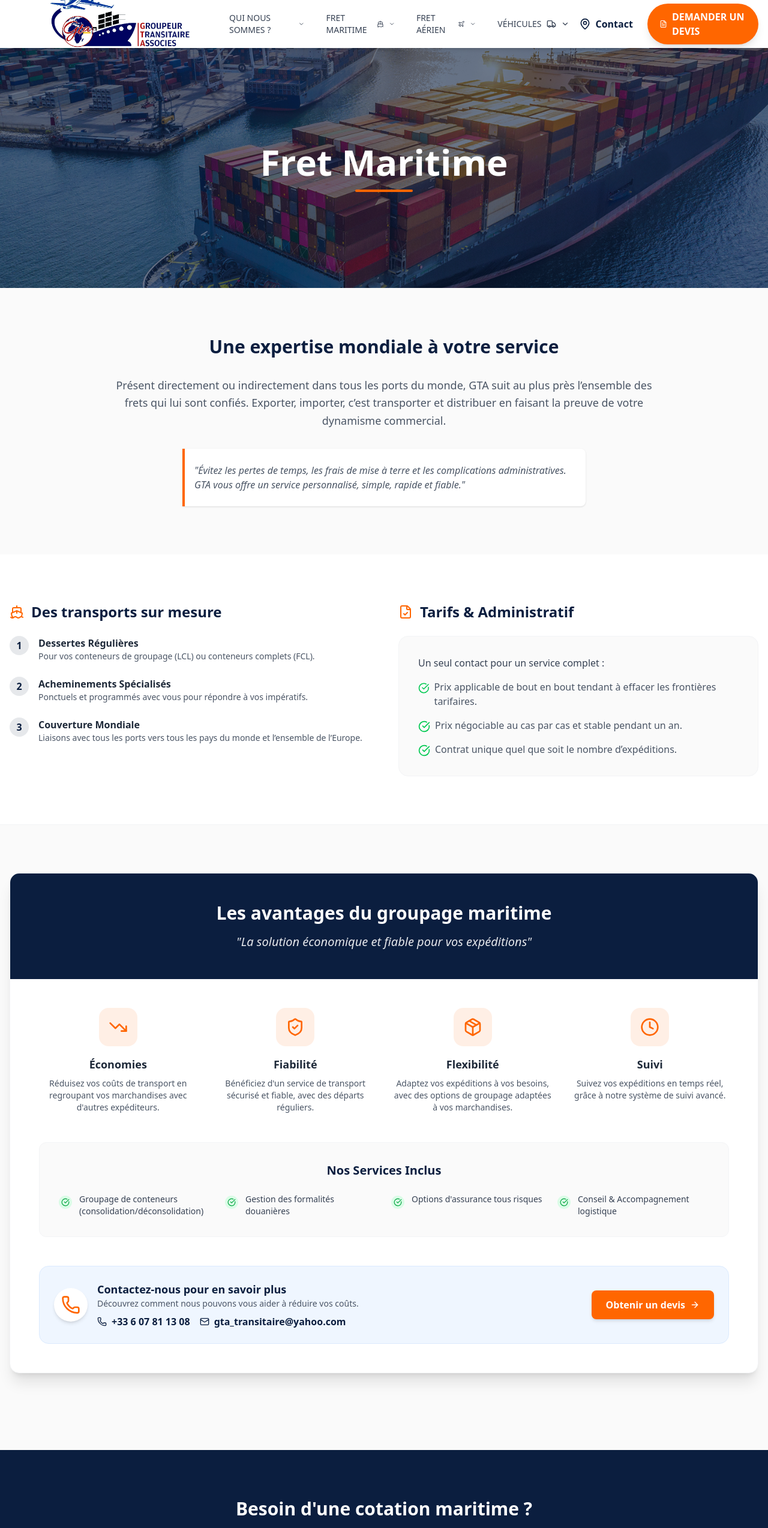
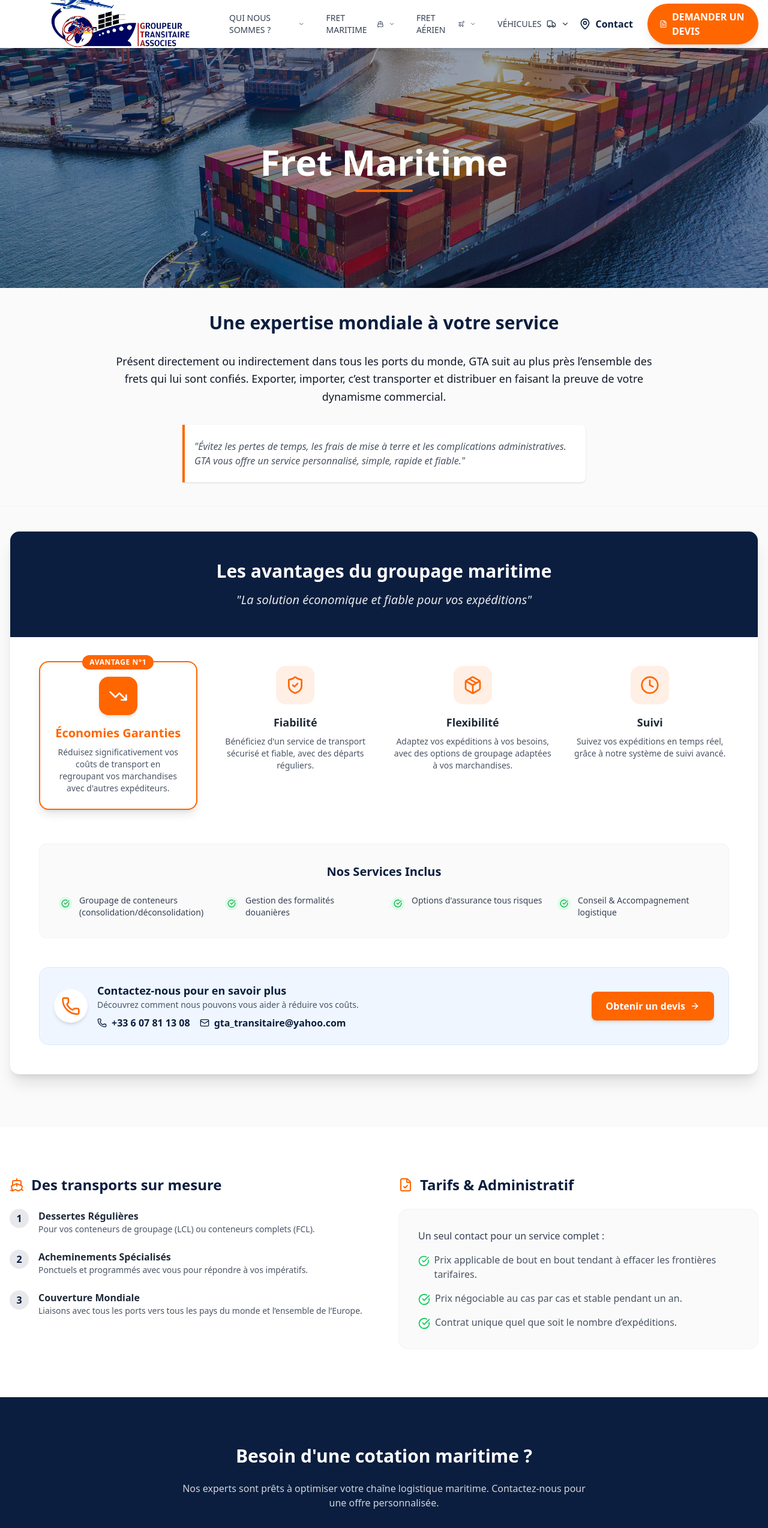
Before and after one commit to Slyannn/gta-transit, a Next.js app: page /maritime in a window 1280 px wide. Shown: the top 2547 px of the page at 60% size. Built offline with nearby package versions, Linux system fonts and the light colour scheme.

Commit message:
Images for Hero section done

```diff
--- a/src/app/commissionnaire/page.tsx
+++ b/src/app/commissionnaire/page.tsx
@@ -21,7 +21,7 @@ const PartnerCard = ({ name, logo, type }: { name: string, logo: string, type: '
         <img
           src={logo}
           alt={`Logo ${name}`}
-          className={`w-auto h-auto max-w-[90%] max-h-[90%] object-contain filter grayscale group-hover:grayscale-0 transition-all duration-300 ${imgLoaded ? 'block' : 'hidden absolute'}`}
+          className={`w-auto h-auto max-w-[90%] max-h-[90%] object-contain filter lg:grayscale group-hover:grayscale-0 transition-all duration-300 ${imgLoaded ? 'block' : 'hidden absolute'}`}
           onLoad={() => setImgLoaded(true)}
           onError={() => setImgLoaded(false)}
         />
--- a/src/app/layout/Footer.tsx
+++ b/src/app/layout/Footer.tsx
@@ -130,7 +130,7 @@ const Footer = () => {
               <div className="flex flex-col gap-1 text-sm">
                 <a href="tel:+33607811308" className="hover:text-accent transition-colors block">+33 6 07 81 13 08</a>
                 <a href="tel:+33684883811" className="hover:text-accent transition-colors block">+33 6 84 88 38 11</a>
-                <a href="tel:+33986228353" className="hover:text-accent transition-colors block text-xs text-gray-500">Bureau : +33 9 86 22 83 53</a>
+                <a href="tel:+33986228353" className="hover:text-accent transition-colors block text-gray-500">Bureau : +33 9 86 22 83 53</a>
               </div>
           </div>
 
--- a/src/app/maritime/page.tsx
+++ b/src/app/maritime/page.tsx
@@ -9,8 +9,11 @@ export default function MaritimePage() {
       {/* Hero Section */}
       <section className="relative h-[400px] flex items-center justify-center bg-primary overflow-hidden">
         <div
-          className="absolute inset-0 z-0 bg-cover bg-center opacity-40"
-          style={{ backgroundImage: "url('/Fret-istock.jpg')" }}
+          className="absolute inset-0 z-0 bg-cover bg-center opacity-60"
+          style={{
+            backgroundImage: "url('/Fret-istock.jpg')" ,
+            backgroundPosition: "center",
+          }}
         ></div>
         <div className="z-10 text-center px-4">
           <motion.h1
@@ -26,10 +29,10 @@ export default function MaritimePage() {
       </section>
 
       {/* Introduction */}
-      <section className="py-20 container mx-auto px-4">
+      <section className="py-10 container mx-auto px-4">
         <div className="max-w-4xl mx-auto text-center">
           <h2 className="text-3xl font-bold text-primary mb-8">Une expertise mondiale à votre service</h2>
-          <p className="text-lg text-gray-600 leading-relaxed mb-8">
+          <p className="text-lg text-gray-900 leading-relaxed mb-8">
             Présent directement ou indirectement dans tous les ports du monde, GTA suit au plus près l’ensemble des frets qui lui sont confiés.
             Exporter, importer, c’est transporter et distribuer en faisant la preuve de votre dynamisme commercial.
           </p>
@@ -39,69 +42,8 @@ export default function MaritimePage() {
         </div>
       </section>
 
-      {/* Services Détaillés */}
-      <section className="py-20 bg-white">
-        <div className="container mx-auto px-4">
-          <div className="grid grid-cols-1 md:grid-cols-2 gap-12 items-start">
-            {/* Colonne Gauche : Nos Offres */}
-            <div>
-              <h3 className="text-2xl font-bold text-primary mb-6 flex items-center gap-3">
-                <Ship className="text-accent" /> Des transports sur mesure
-              </h3>
-              <ul className="space-y-6">
-                <li className="flex gap-4">
-                  <div className="w-8 h-8 rounded-full bg-primary/10 flex items-center justify-center text-primary shrink-0 font-bold">1</div>
-                  <div>
-                    <h4 className="font-bold text-gray-800">Dessertes Régulières</h4>
-                    <p className="text-gray-600 text-sm">Pour vos conteneurs de groupage (LCL) ou conteneurs complets (FCL).</p>
-                  </div>
-                </li>
-                <li className="flex gap-4">
-                  <div className="w-8 h-8 rounded-full bg-primary/10 flex items-center justify-center text-primary shrink-0 font-bold">2</div>
-                  <div>
-                    <h4 className="font-bold text-gray-800">Acheminements Spécialisés</h4>
-                    <p className="text-gray-600 text-sm">Ponctuels et programmés avec vous pour répondre à vos impératifs.</p>
-                  </div>
-                </li>
-                <li className="flex gap-4">
-                  <div className="w-8 h-8 rounded-full bg-primary/10 flex items-center justify-center text-primary shrink-0 font-bold">3</div>
-                  <div>
-                    <h4 className="font-bold text-gray-800">Couverture Mondiale</h4>
-                    <p className="text-gray-600 text-sm">Liaisons avec tous les ports vers tous les pays du monde et l’ensemble de l’Europe.</p>
-                  </div>
-                </li>
-              </ul>
-            </div>
-
-            {/* Colonne Droite : Tarifs & Administratif */}
-            <div>
-              <h3 className="text-2xl font-bold text-primary mb-6 flex items-center gap-3">
-                <FileCheck className="text-accent" /> Tarifs & Administratif
-              </h3>
-              <div className="bg-zinc-50 p-8 rounded-2xl border border-gray-100">
-                <p className="mb-4 text-gray-700 font-medium">Un seul contact pour un service complet :</p>
-                <ul className="space-y-4">
-                  <li className="flex items-start gap-2">
-                    <CheckCircle className="w-5 h-5 text-green-500 mt-1" />
-                    <span className="text-gray-600">Prix applicable de bout en bout tendant à effacer les frontières tarifaires.</span>
-                  </li>
-                  <li className="flex items-start gap-2">
-                    <CheckCircle className="w-5 h-5 text-green-500 mt-1" />
-                    <span className="text-gray-600">Prix négociable au cas par cas et stable pendant un an.</span>
-                  </li>
-                  <li className="flex items-start gap-2">
-                    <CheckCircle className="w-5 h-5 text-green-500 mt-1" />
-                    <span className="text-gray-600">Contrat unique quel que soit le nombre d’expéditions.</span>
-                  </li>
-                </ul>
-              </div>
-            </div>
-          </div>
-        </div>
-      </section>
-
       {/* SECTION AVANTAGES GROUPAGE MARITIME */}
-      <section className="py-20 bg-zinc-50 border-t border-gray-100">
+      <section className="py-10 bg-zinc-50 border-t border-gray-100">
         <div className="container mx-auto px-4">
            <div className="bg-white rounded-2xl shadow-xl border border-gray-100 overflow-hidden mb-12">
               <div className="bg-primary text-white p-8 md:p-12 text-center">
@@ -111,12 +53,13 @@ export default function MaritimePage() {
 
               <div className="p-8 md:p-12">
                 <div className="grid grid-cols-1 md:grid-cols-2 lg:grid-cols-4 gap-8 mb-12">
-                  <div className="flex flex-col items-center text-center">
-                    <div className="bg-accent/10 w-16 h-16 rounded-2xl flex items-center justify-center mb-4 transition-transform hover:scale-110">
-                      <TrendingDown className="text-accent w-8 h-8" />
+                  <div className="flex flex-col items-center text-center bg-white p-6 rounded-2xl shadow-lg border-2 border-accent transform md:-translate-y-2 relative">
+                    <div className="absolute -top-3 bg-accent text-white text-xs font-bold px-3 py-1 rounded-full uppercase tracking-wider">Avantage N°1</div>
+                    <div className="bg-accent w-16 h-16 rounded-2xl flex items-center justify-center mb-4 transition-transform hover:scale-110 shadow-md">
+                      <TrendingDown className="text-white w-8 h-8" />
                     </div>
-                    <h4 className="font-bold text-gray-800 text-lg mb-2">Économies</h4>
-                    <p className="text-gray-600 text-sm">Réduisez vos coûts de transport en regroupant vos marchandises avec d'autres expéditeurs.</p>
+                    <h4 className="font-bold text-accent text-xl mb-2">Économies Garanties</h4>
+                    <p className="text-gray-600 text-sm">Réduisez significativement vos coûts de transport en regroupant vos marchandises avec d'autres expéditeurs.</p>
                   </div>
 
                   <div className="flex flex-col items-center text-center">
@@ -208,6 +151,74 @@ export default function MaritimePage() {
         </div>
       </section>
 
+
+
+
+
+      {/* Services Détaillés */}
+      <section className="py-20 bg-white">
+        <div className="container mx-auto px-4">
+          <div className="grid grid-cols-1 md:grid-cols-2 gap-12 items-start">
+            {/* Colonne Gauche : Nos Offres */}
+            <div>
+              <h3 className="text-2xl font-bold text-primary mb-6 flex items-center gap-3">
+                <Ship className="text-accent" /> Des transports sur mesure
+              </h3>
+              <ul className="space-y-6">
+                <li className="flex gap-4">
+                  <div className="w-8 h-8 rounded-full bg-primary/10 flex items-center justify-center text-primary shrink-0 font-bold">1</div>
+                  <div>
+                    <h4 className="font-bold text-gray-800">Dessertes Régulières</h4>
+                    <p className="text-gray-600 text-sm">Pour vos conteneurs de groupage (LCL) ou conteneurs complets (FCL).</p>
+                  </div>
+                </li>
+                <li className="flex gap-4">
+                  <div className="w-8 h-8 rounded-full bg-primary/10 flex items-center justify-center text-primary shrink-0 font-bold">2</div>
+                  <div>
+                    <h4 className="font-bold text-gray-800">Acheminements Spécialisés</h4>
+                    <p className="text-gray-600 text-sm">Ponctuels et programmés avec vous pour répondre à vos impératifs.</p>
+                  </div>
+                </li>
+                <li className="flex gap-4">
+                  <div className="w-8 h-8 rounded-full bg-primary/10 flex items-center justify-center text-primary shrink-0 font-bold">3</div>
+                  <div>
+                    <h4 className="font-bold text-gray-800">Couverture Mondiale</h4>
+                    <p className="text-gray-600 text-sm">Liaisons avec tous les ports vers tous les pays du monde et l’ensemble de l’Europe.</p>
+                  </div>
+                </li>
+              </ul>
+            </div>
+
+            {/* Colonne Droite : Tarifs & Administratif */}
+            <div>
+              <h3 className="text-2xl font-bold text-primary mb-6 flex items-center gap-3">
+                <FileCheck className="text-accent" /> Tarifs & Administratif
+              </h3>
+              <div className="bg-zinc-50 p-8 rounded-2xl border border-gray-100">
+                <p className="mb-4 text-gray-700 font-medium">Un seul contact pour un service complet :</p>
+                <ul className="space-y-4">
+                  <li className="flex items-start gap-2">
+                    <CheckCircle className="w-5 h-5 text-green-500 mt-1" />
+                    <span className="text-gray-600">Prix applicable de bout en bout tendant à effacer les frontières tarifaires.</span>
+                  </li>
+                  <li className="flex items-start gap-2">
+                    <CheckCircle className="w-5 h-5 text-green-500 mt-1" />
+                    <span className="text-gray-600">Prix négociable au cas par cas et stable pendant un an.</span>
+                  </li>
+                  <li className="flex items-start gap-2">
+                    <CheckCircle className="w-5 h-5 text-green-500 mt-1" />
+                    <span className="text-gray-600">Contrat unique quel que soit le nombre d’expéditions.</span>
+                  </li>
+                </ul>
+              </div>
+            </div>
+          </div>
+        </div>
+      </section>
+
+
+
+
       {/* CTA */}
       <section className="py-20 bg-primary text-white text-center">
         <div className="container mx-auto px-4">
--- a/src/app/vehicules/page.tsx
+++ b/src/app/vehicules/page.tsx
@@ -10,7 +10,10 @@ export default function VehiculesPage() {
       <section className="relative h-[400px] flex items-center justify-center bg-primary overflow-hidden">
         <div
           className="absolute inset-0 z-0 bg-cover bg-center opacity-40"
-          style={{ backgroundImage: "url('/transport_vehicule.jpg')" }}
+          style={{ backgroundImage: "url('/Cargo_ro_ro_hero.png')",
+            backgroundPosition: "center 60%",
+            backgroundSize: "cover",
+          }}
         ></div>
         <div className="z-10 text-center px-4">
           <motion.h1
```
Also changed, not shown: src/app/aerien/afrique-bagages/page.tsx (+25 -15 lines), src/app/aerien/page.tsx (+7 -3 lines), src/app/maritime/cameroun-bagages/page.tsx (+5 -2 lines), src/app/presentation/page.tsx (+15 -7 lines), src/app/vehicules/modalites/page.tsx (+7 -2 lines), public/Cargo_ro_ro_hero.png (added), 1 other file (tests, documents, lock files or other folders).
